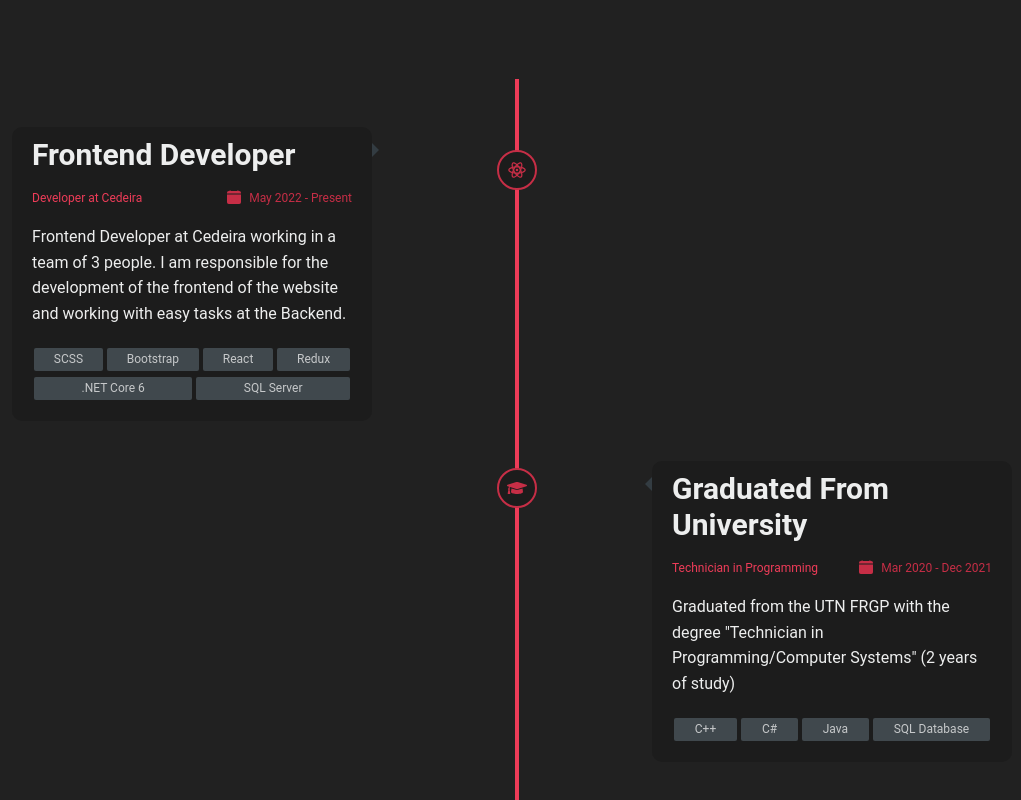
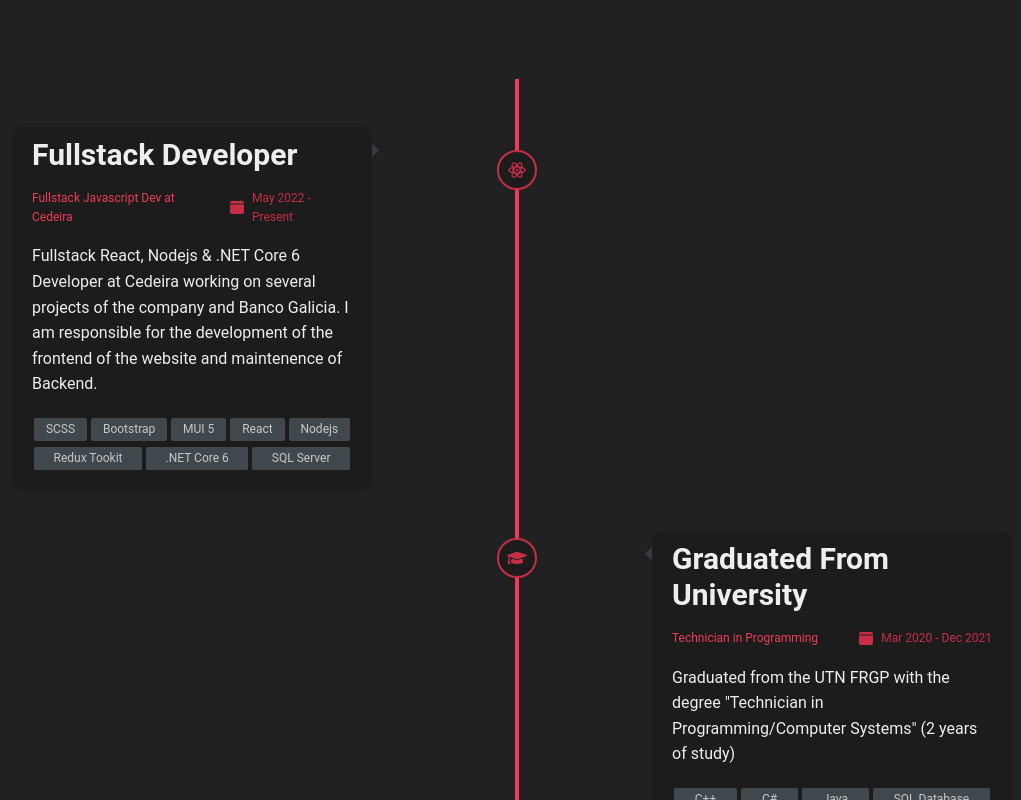
Before and after one commit to Germanvw/Germanv-Portfolio, a Next.js app: page / in a window 1280 px wide. Shown: the part 3260-4060 px from the top of the page, without its empty margins (128-1149 px from the left). Built offline with nearby package versions, Linux system fonts and the light colour scheme.

Commit message:
Update journey.tsx

```diff
--- a/src/data/journey.tsx
+++ b/src/data/journey.tsx
@@ -4,16 +4,18 @@ import { RiReactjsLine } from 'react-icons/ri';
 
 export const journey = [
   {
-    title: 'Frontend Developer',
-    label: 'Developer at Cedeira',
+    title: 'Fullstack Developer',
+    label: 'Fullstack Javascript Dev at Cedeira',
     date: 'May 2022 - Present',
     description:
-      'Frontend Developer at Cedeira working in a team of 3 people. I am responsible for the development of the frontend of the website and working with easy tasks at the Backend.',
+      'Fullstack React, Nodejs & .NET Core 6 Developer at Cedeira working on several projects of the company and Banco Galicia. I am responsible for the development of the frontend of the website and maintenence of Backend.',
     technologies: [
       'SCSS',
       'Bootstrap',
+      'MUI 5',
       'React',
-      'Redux',
+      'Nodejs',
+      'Redux Tookit',
       '.NET Core 6',
       'SQL Server',
     ],
```
